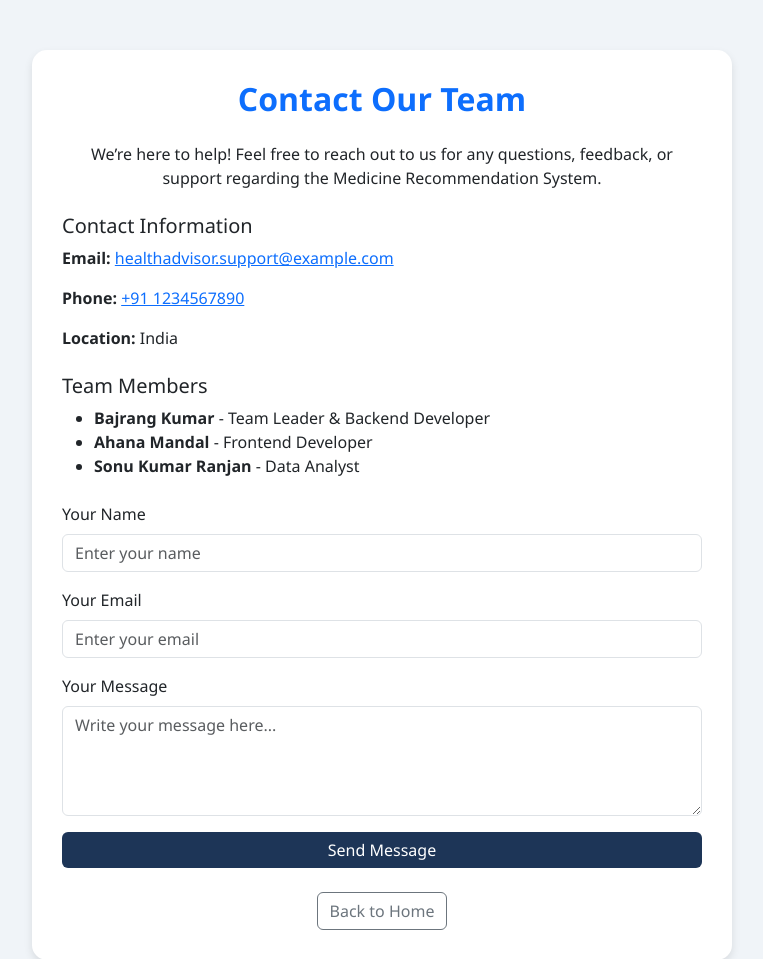
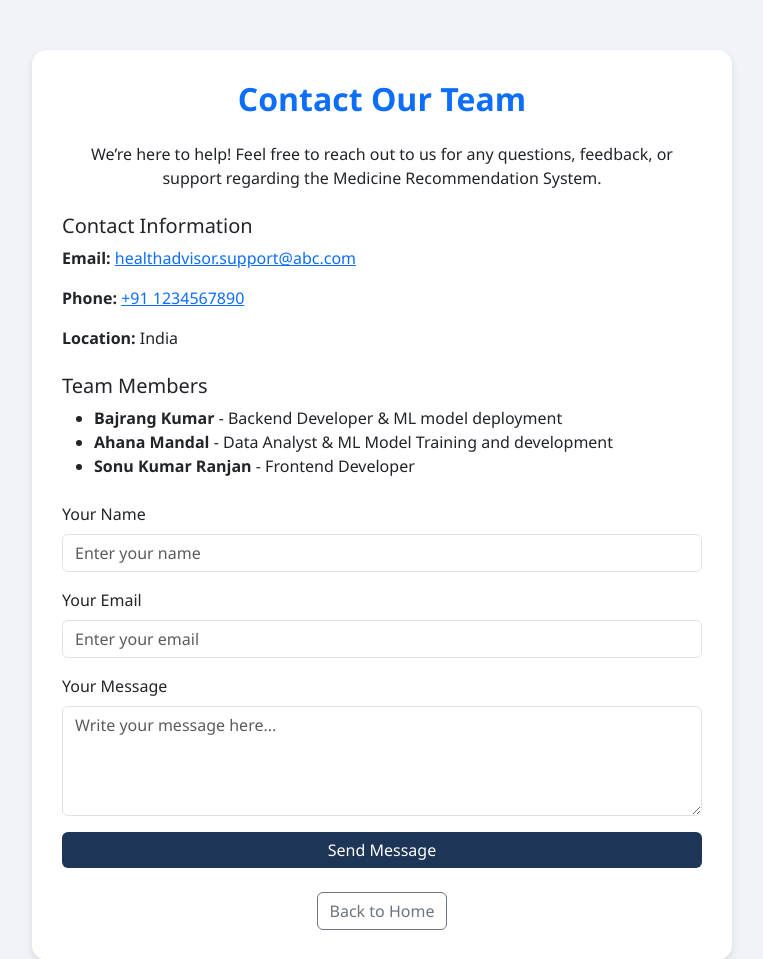
Before and after one commit to Bajrang18/Medicine-Recommendation-System, a Flask app: page /contact in a window 1280 px wide. Shown: the top 959 px of the page, without its empty margins (258-1021 px from the left). Run offline with Flask 3, Linux system fonts and the light colour scheme; parts of the project's set-up code (start-up, migrations or seed data) failed here and were passed over.

Commit message:
added documentation

```diff
--- a/main.py
+++ b/main.py
@@ -1,4 +1,4 @@
-from flask import Flask, request, render_template, jsonify  # Import jsonify
+from flask import Flask, request, render_template
 import numpy as np
 import pandas as pd
 import pickle
@@ -19,8 +19,7 @@ diets = pd.read_csv("datasets/diets.csv")
 svc = pickle.load(open('models/svc.pkl','rb'))
 
 # custome and helping functions
-
-#==========================helper funtions================
+# helper funtions
 def helper(dis):
     desc = description[description['Disease'] == dis]['Description']
     desc = " ".join([w for w in desc])
--- a/requirements.txt
+++ b/requirements.txt
@@ -2,5 +2,4 @@ Flask==2.3.2
 numpy==1.24.3
 pandas==2.0.3
 scikit-learn==1.2.2
-Werkzeug==2.3.6
 bootstrap-flask==2.3.3
--- a/templates/about.html
+++ b/templates/about.html
@@ -68,9 +68,9 @@
         <div class="about-card">
             <h3>Our Team</h3>
             <ul>
-                <li><strong>Bajrang Kumar</strong> - Team Leader & Backend Developer</li>
-                <li><strong>Ahana Mandal</strong> - Frontend Developer</li>
-                <li><strong>Sonu Kumar Ranjan</strong> - Data Analyst</li>
+                <li><strong>Bajrang Kumar</strong> - Backend Developer & Ml model deployment</li>
+                <li><strong>Ahana Mandal</strong> - Data Analyst & ML Model Training and development</li>
+                <li><strong>Sonu Kumar Ranjan</strong> - Frontend Developer</li>
             </ul>
             <p>We are final-year B.Tech (CSE) students passionate about building intelligent healthcare solutions that make a real difference.</p>
         </div>
--- a/templates/contact.html
+++ b/templates/contact.html
@@ -35,7 +35,7 @@
 
         <div class="mb-4">
           <h5>Contact Information</h5>
-          <p><strong>Email:</strong> <a href="mailto:healthadvisor.support@example.com">healthadvisor.support@example.com</a></p>
+          <p><strong>Email:</strong> <a href="mailto:abc.support@example.com">healthadvisor.support@abc.com</a></p>
           <p><strong>Phone:</strong> <a href="tel:+911234567890">+91 1234567890</a></p>
           <p><strong>Location:</strong> India</p>
         </div>
@@ -43,9 +43,9 @@
         <div class="mb-4">
           <h5>Team Members</h5>
           <ul>
-            <li><strong>Bajrang Kumar</strong> - Team Leader & Backend Developer</li>
-            <li><strong>Ahana Mandal</strong> - Frontend Developer</li>
-            <li><strong>Sonu Kumar Ranjan</strong> - Data Analyst</li>
+            <li><strong>Bajrang Kumar</strong> - Backend Developer & ML model deployment</li>
+            <li><strong>Ahana Mandal</strong> - Data Analyst & ML Model Training and development</li>
+            <li><strong>Sonu Kumar Ranjan</strong> - Frontend Developer</li>
           </ul>
         </div>
 
```
Also changed, not shown: templates/developer.html (+5 -5 lines), README.md, static/ahana.jpg, static/bajrang.jpg, static/bajrang1.jpg (added), static/sonu.jpg, 6 other files.
